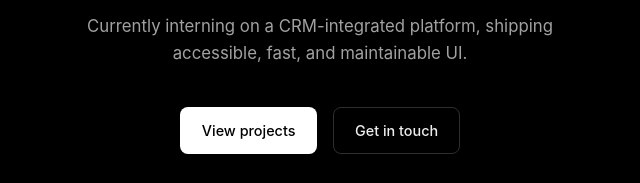
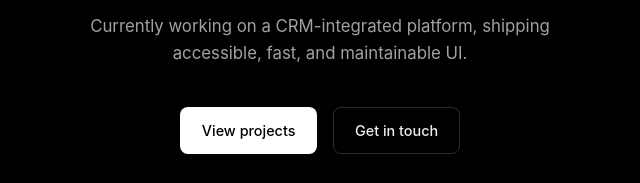
Before and after one commit to illmalicsi/PrelimMilestone-Malicsi, a plain HTML site: page index.html in a window 1280 px wide. Shown: the part 312-495 px from the top of the page, 320-960 px from the left. Drawn offline with Linux system fonts and the light colour scheme.

Commit message:
updated hero

```diff
--- a/index.html
+++ b/index.html
@@ -25,7 +25,7 @@
       <div class="hero-inner">
         <p class="eyebrow">Full-Stack Developer</p>
         <h1 class="hero-title">I build interfaces that feel<br>inevitable, not decorated.</h1>
-        <p class="hero-sub">Currently interning on a CRM-integrated platform, shipping accessible, fast, and maintainable UI.</p>
+        <p class="hero-sub">Currently working on a CRM-integrated platform, shipping accessible, fast, and maintainable UI.</p>
         <div class="hero-actions">
           <a href="projects.html" class="btn btn-primary">View projects</a>
           <a href="#contact" class="btn btn-ghost">Get in touch</a>
```
